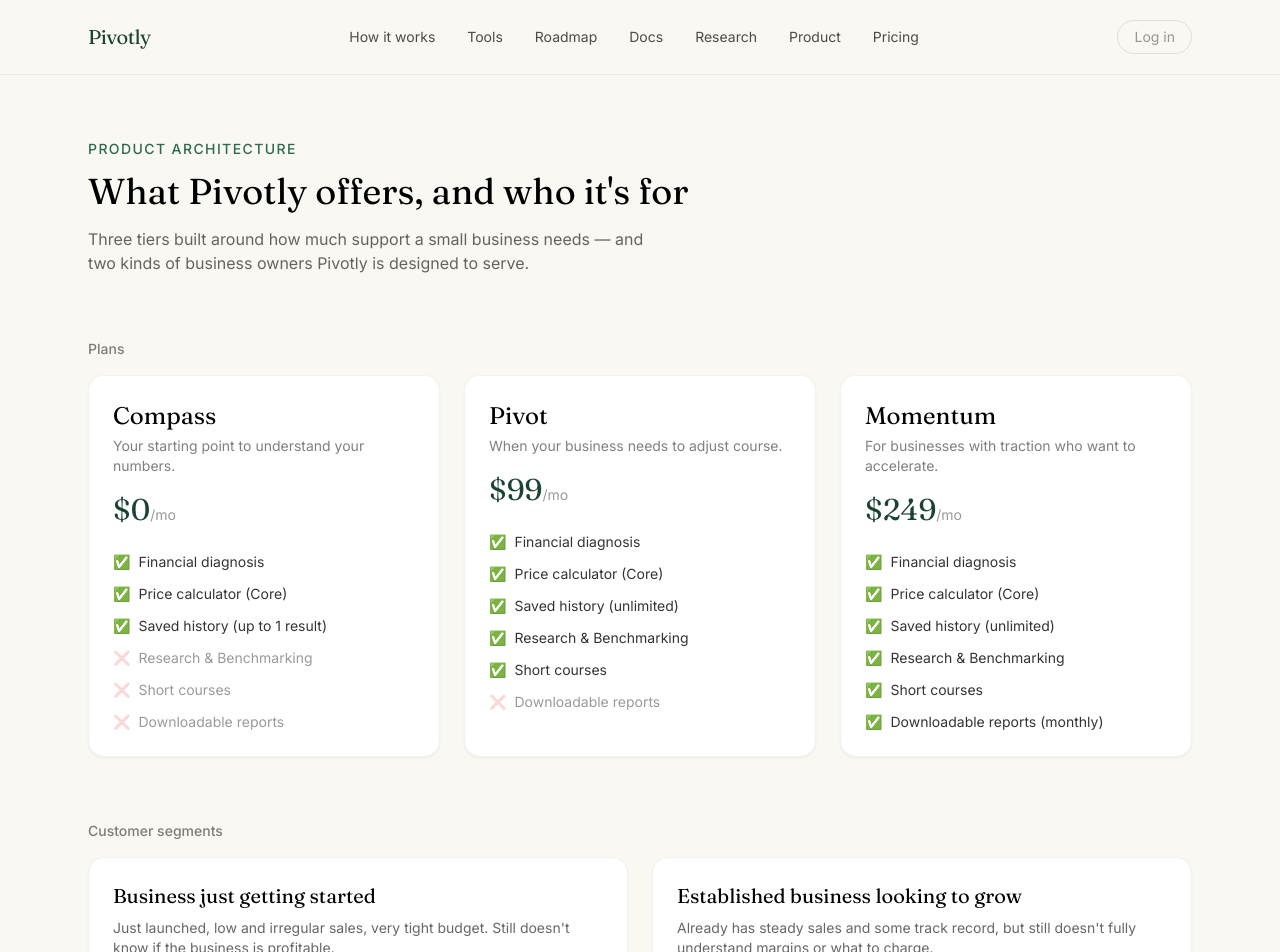
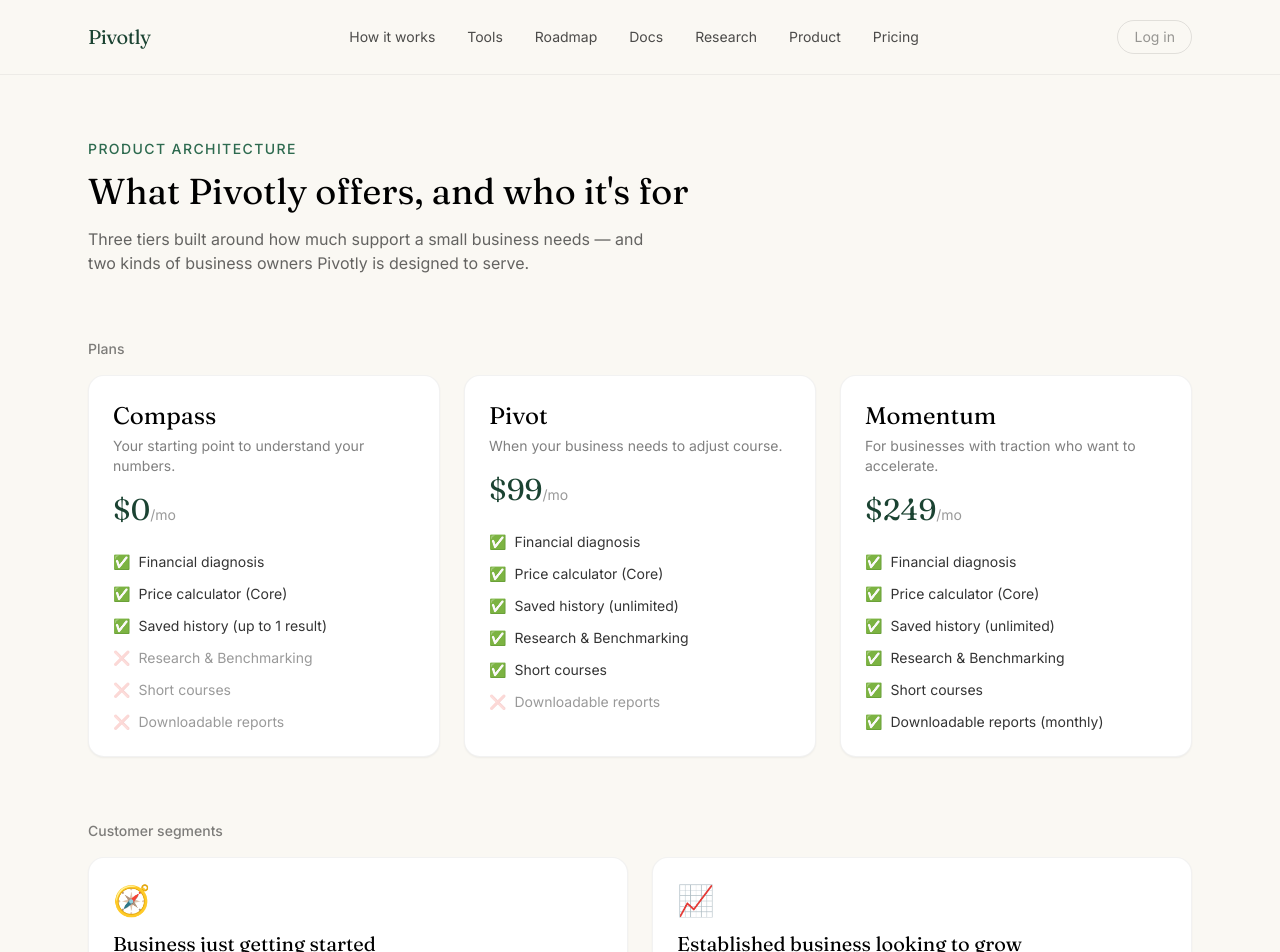
Before and after one commit to guerrerofernanda751-gc/pivotly, a Next.js app: page /product in a window 1280 px wide. Shown: the top 952 px of the page. Built offline with nearby package versions, Linux system fonts and the light colour scheme.

Commit message:
Update CustomerSegments.js

```diff
--- a/components/CustomerSegments.js
+++ b/components/CustomerSegments.js
@@ -1,5 +1,6 @@
 const SEGMENTS = [
   {
+    icon: "🧭",
     title: "Business just getting started",
     description:
       "Just launched, low and irregular sales, very tight budget. Still doesn't know if the business is profitable.",
@@ -10,6 +11,7 @@ const SEGMENTS = [
     ],
   },
   {
+    icon: "📈",
     title: "Established business looking to grow",
     description:
       "Already has steady sales and some track record, but still doesn't fully understand margins or what to charge.",
@@ -29,7 +31,8 @@ export default function CustomerSegments() {
           key={s.title}
           className="rounded-2xl border border-black/5 bg-white p-6 shadow-sm"
         >
-          <h3 className="font-display text-xl text-black">{s.title}</h3>
+          <span className="text-3xl">{s.icon}</span>
+          <h3 className="mt-3 font-display text-xl text-black">{s.title}</h3>
           <p className="mt-2 text-sm text-black/60">{s.description}</p>
           <ul className="mt-4 space-y-2 text-sm text-black/70">
             {s.bullets.map((b) => (
```
